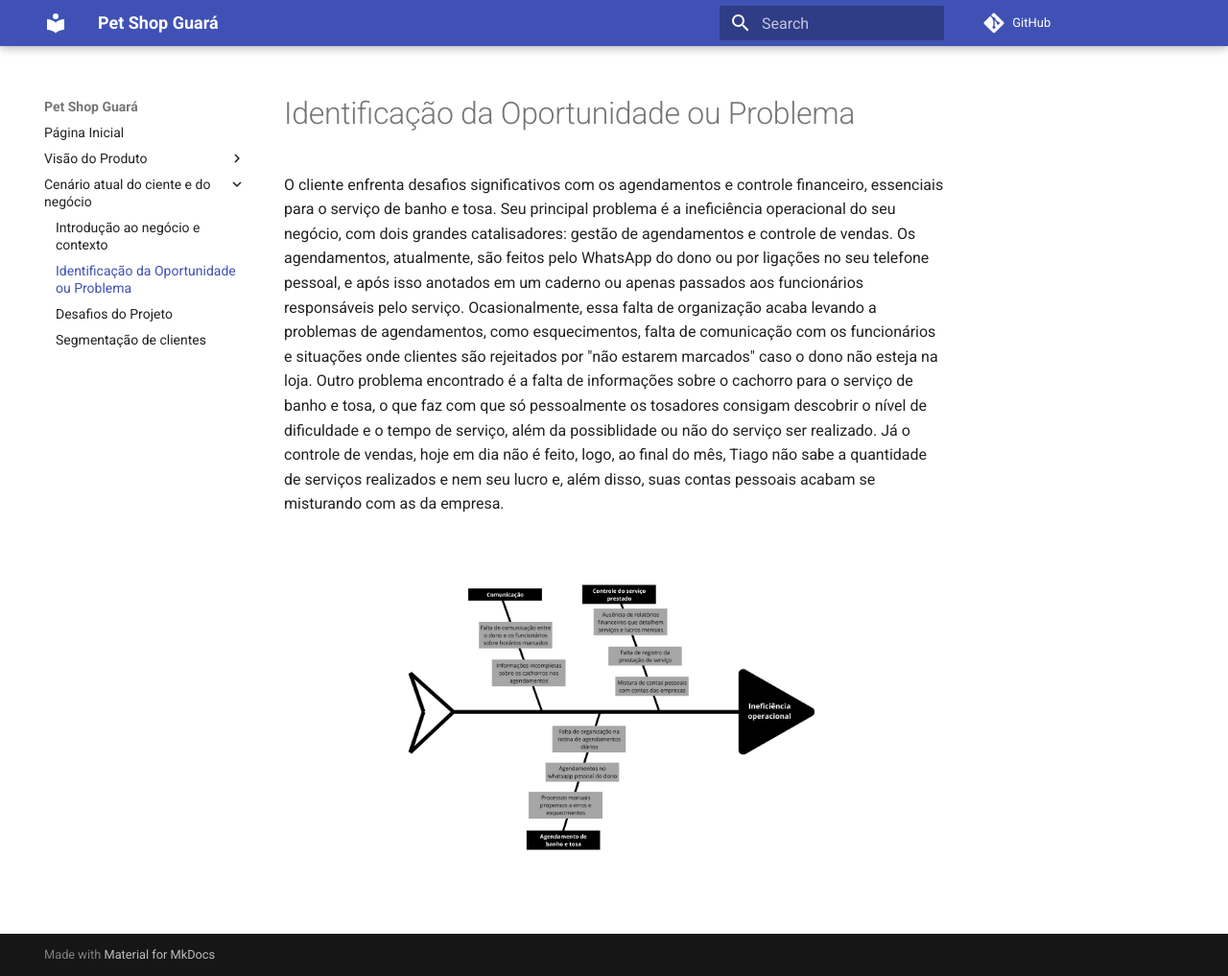
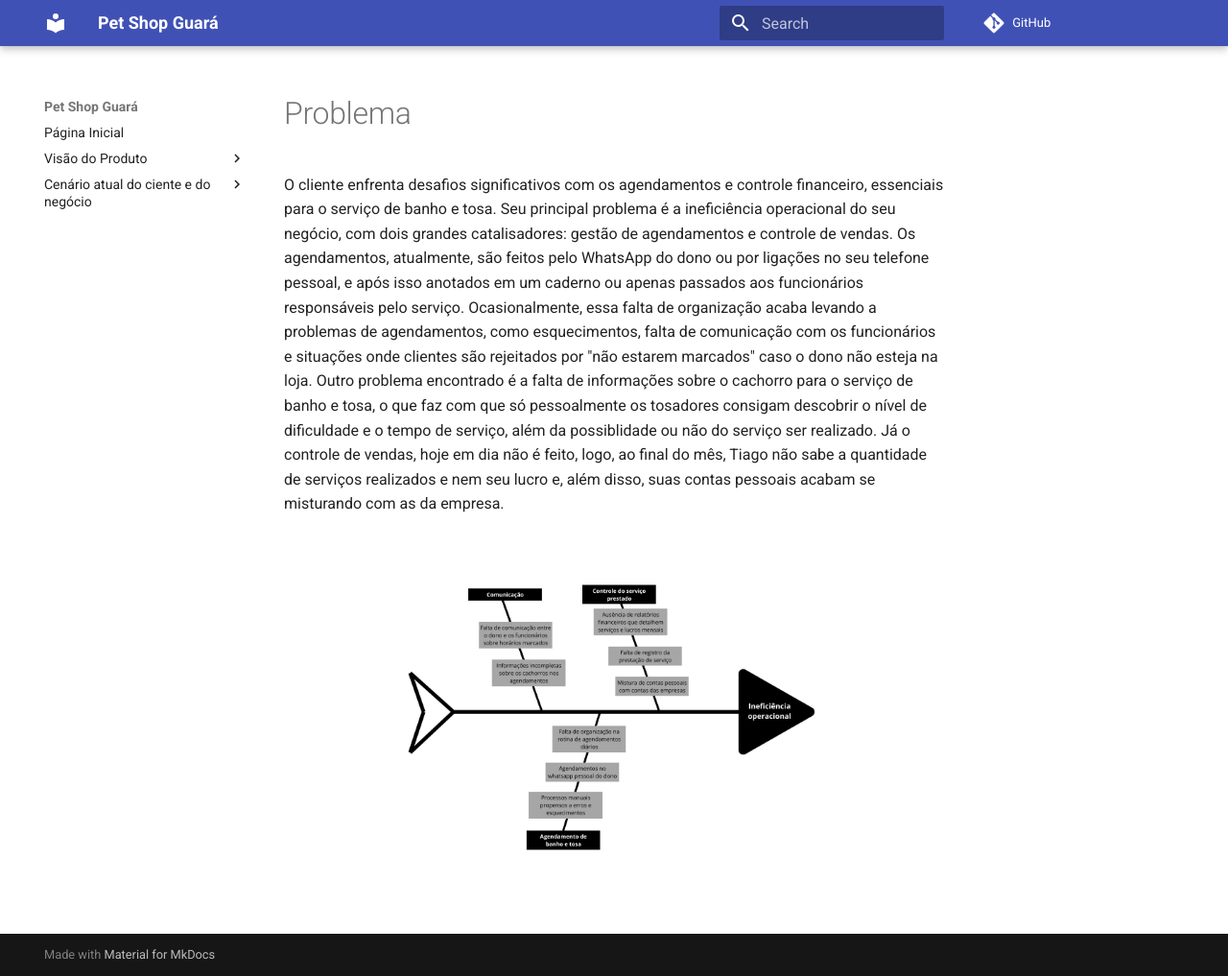
Before and after one commit to mdsreq-fga-unb/2024.2-T03-PetShopGuara, an MkDocs documentation site: the page built from docs/VisãoProduto/Problema.md, in a window 1280 px wide and 1017 px high. Shown: the whole window at 96% size. Built offline with MkDocs 1.6.1 and Material for MkDocs 9.7.7, drawn with Linux system fonts in a browser that asks for light colours; comment, search, counter and statistics services are not loaded.

Commit message:
Adiconei alguns tópicos e mudei aonde estava o problema

```diff
--- a/docs/CenarioAtual/Identificação.md
+++ b/docs/VisãoProduto/Problema.md
@@ -1,4 +1,4 @@
-# Identificação da Oportunidade ou Problema
+# Problema
 
 O cliente enfrenta desafios significativos com os agendamentos e controle financeiro, essenciais para o serviço de banho e tosa. Seu principal problema é a ineficiência operacional do seu negócio, com dois grandes catalisadores: gestão de agendamentos e controle de vendas. Os agendamentos, atualmente, são feitos pelo WhatsApp do dono ou por ligações no seu telefone pessoal, e após isso anotados em um caderno ou apenas passados aos funcionários responsáveis pelo serviço. Ocasionalmente, essa falta de organização acaba levando a problemas de agendamentos, como esquecimentos, falta de comunicação com os funcionários e situações onde clientes são rejeitados por "não estarem marcados" caso o dono não esteja na loja. Outro problema encontrado é a falta de informações sobre o cachorro para o serviço de banho e tosa, o que faz com que só pessoalmente os tosadores consigam descobrir o nível de dificuldade e o tempo de serviço, além da possiblidade ou não do serviço ser realizado. Já o controle de vendas, hoje em dia não é feito, logo, ao final do mês, Tiago não sabe a quantidade de serviços realizados e nem seu lucro e, além disso, suas contas pessoais acabam se misturando com as da empresa.
 
```
Also changed, not shown: docs/VisãoProduto/DeclaraçãoProduto.md (added, +3 -0 lines), docs/VisãoProduto/HistoricoRevisao.md (added, +1 -0 lines), docs/VisãoProduto/Tecnologias.md (added, +7 -0 lines).
